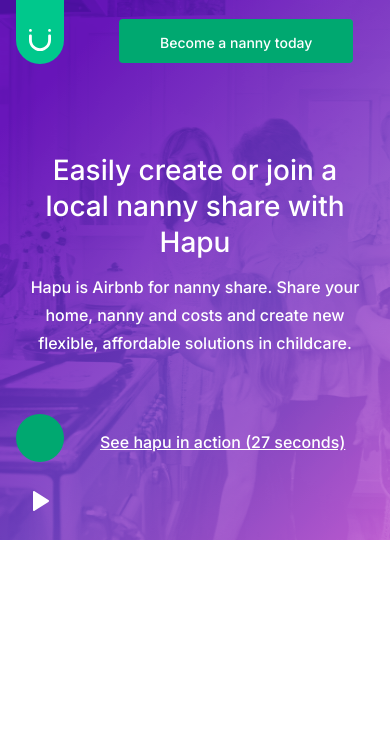
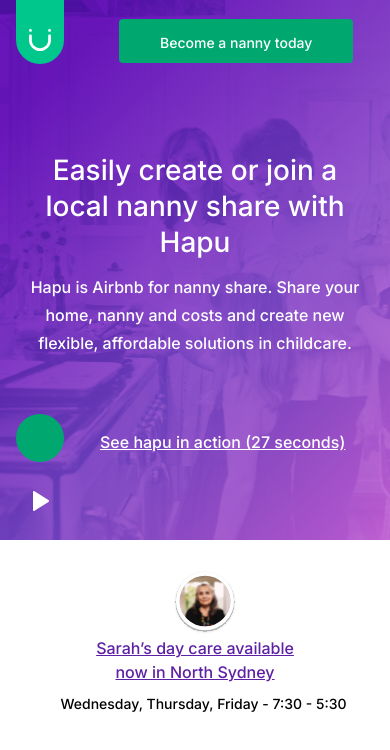
Before and after one commit to Doug-Fernando/Hapu-Clone, a React (Create React App) app: page / in a window 390 px wide. Shown: the top 750 px of the page. Built offline with nearby package versions, Linux system fonts and the light colour scheme.

Commit message:
feat: Add feat person section ( mobile version )

```diff
--- a/src/Pages/Home/index.js
+++ b/src/Pages/Home/index.js
@@ -1,9 +1,14 @@
 import React from 'react';
+
 import Header from '../../components/Header';
+import FeatPerson from '../../components/FeatPerson';
 
 function index() {
   return (
-    <Header />
+    <>
+      <Header />
+      <FeatPerson />
+    </>
   );
 }
 
--- a/src/Pages/Home/style.js
+++ b/src/Pages/Home/style.js
@@ -0,0 +1,5 @@
+import styled from 'styled-components';
+
+export default styled.section`
+  display: flex;
+`;
--- /dev/null
+++ b/src/components/FeatPerson/index.js
@@ -0,0 +1,22 @@
+import React from 'react';
+
+import featPersonImage from '../../images/ProfileImage.svg';
+
+import { FeatPerson, FeatPersonImg, FeatPersonText, FeatPersonSchedule } from './style';
+
+function Index() {
+  return (
+    <>
+      <FeatPerson />
+      <FeatPersonImg src={ featPersonImage } alt="Feat person image" />
+      <FeatPersonText>
+        Sarah’s day care available now in North Sydney
+      </FeatPersonText>
+      <FeatPersonSchedule>
+        Wednesday, Thursday, Friday - 7:30 - 5:30
+      </FeatPersonSchedule>
+    </>
+  );
+}
+
+export default Index;
--- /dev/null
+++ b/src/components/FeatPerson/style.js
@@ -0,0 +1,50 @@
+import styled from 'styled-components';
+
+export const FeatPerson = styled.section`
+  position: absolute;
+  top: 540px;
+  height: 216px;
+  width: 100%;
+`;
+
+export const FeatPersonImg = styled.img`
+  position: absolute;
+  top: calc(540px + 32px);
+  left: 175px;
+  height: 60px;
+  width: 60px;
+  filter: drop-shadow(0px 1px 1px rgba(0, 0, 0, 0.2));
+`;
+
+export const FeatPersonText = styled.p`
+  position: absolute;
+  height: 48px;
+  left: 20.56%;
+  right: 20.56%;
+  top: 620px;
+  font-family: Inter;
+  font-style: normal;
+  font-weight: 500;
+  font-size: 16px;
+  line-height: 24px;
+  display: flex;
+  align-items: center;
+  text-align: center;
+  text-decoration-line: underline;
+  color: #5E20A4;
+`;
+
+export const FeatPersonSchedule = styled.p`
+  position: absolute;
+  height: 20px;
+  left: 15.5%;
+  top: 680px;
+  font-family: Inter;
+  font-style: normal;
+  font-weight: 500;
+  font-size: 14px;
+  line-height: 20px;
+  display: flex;
+  align-items: center;
+  color: #000000;
+`;
```
Also changed, not shown: src/components/Section/index.js (deleted), src/images/ProfileImage.svg (added).
